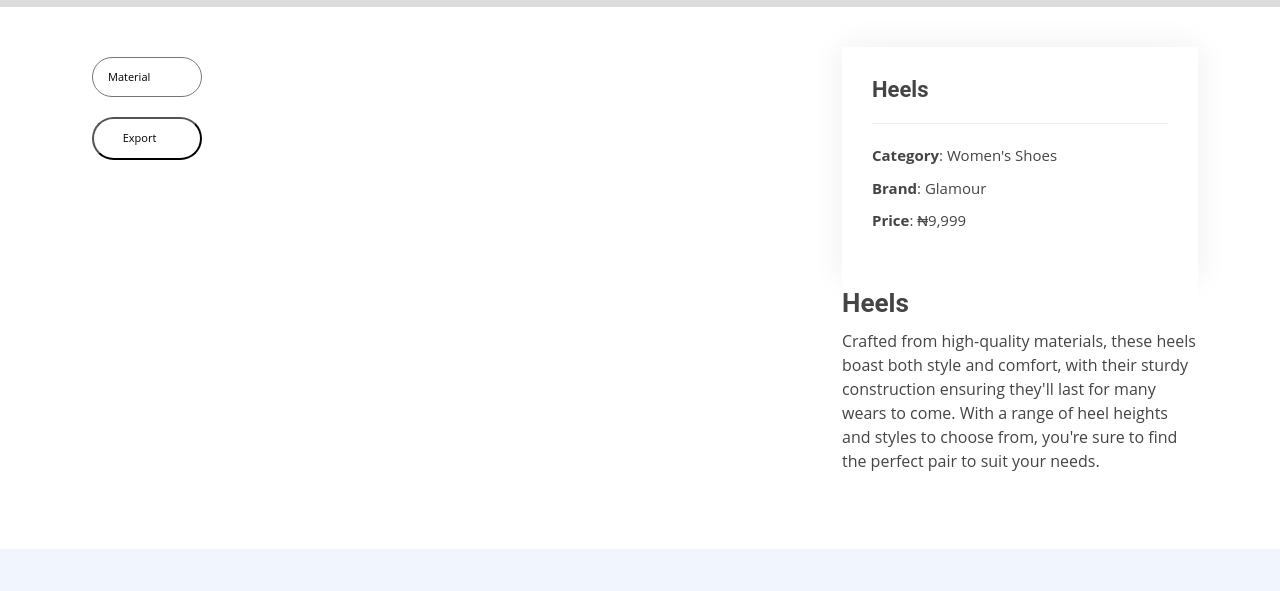
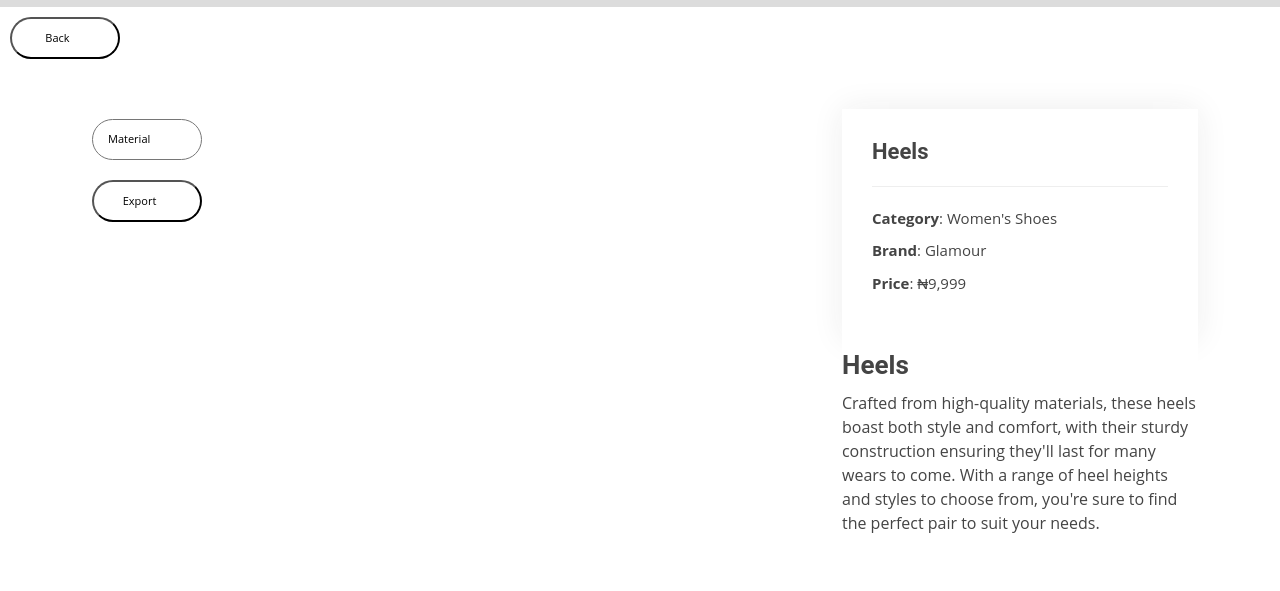
Before and after one commit to TopsyCreet/Immersive, a plain HTML site: page product-details3.html in a window 1280 px wide. Shown: the part 63-654 px from the top of the page. Drawn offline with Linux system fonts and the light colour scheme; some packages are replaced by stand-ins of ours; a script that the page names is missing.

Commit message:
Update product-details3.html

```diff
--- a/product-details3.html
+++ b/product-details3.html
@@ -55,7 +55,7 @@
   </header><!-- End Header -->
 
   <main id="main" data-aos="fade-up">
-
+    <button onclick="window.location.href='index.html'">Back</button>
   <!-- ======= Portfolio Details Section ======= -->
   <section id="portfolio-details" class="portfolio-details">
     <div class="container">
```
